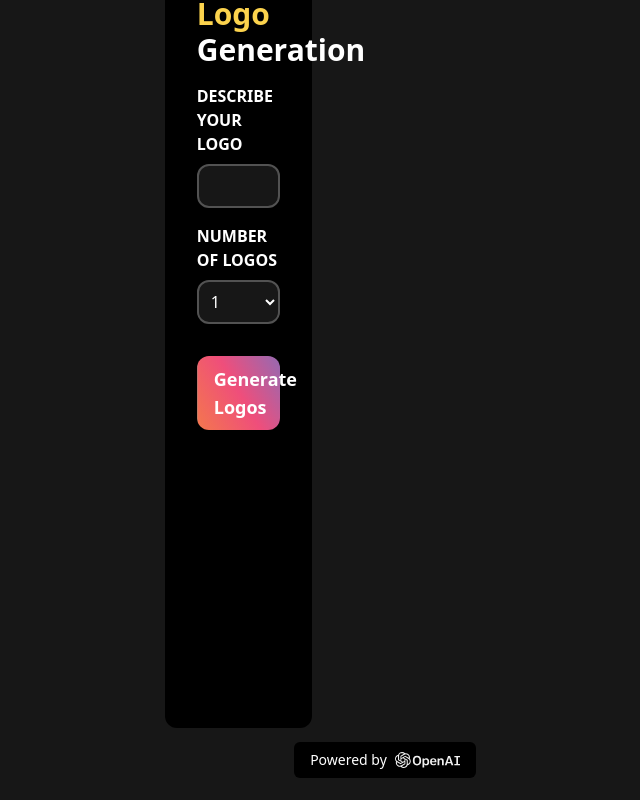
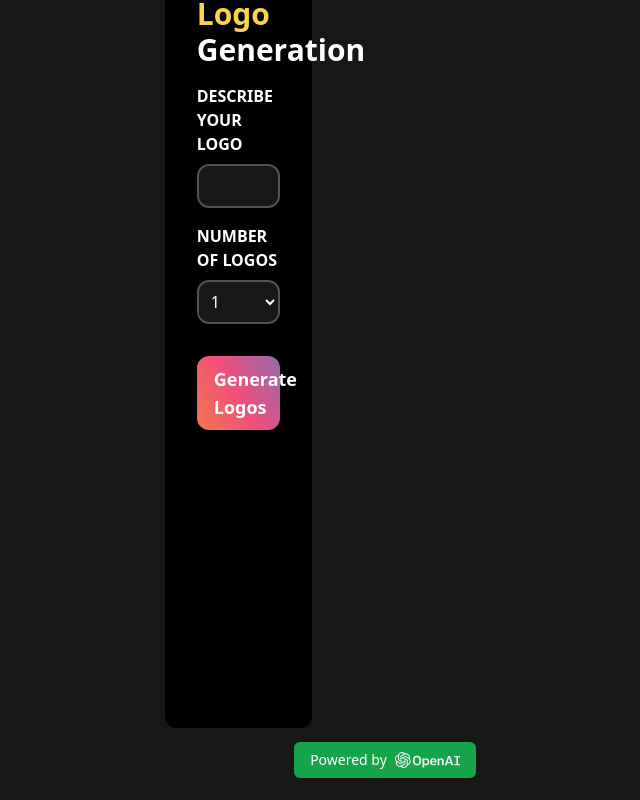
Before and after one commit to shatfield4/3d-render-demo, a Next.js app: page / in a window 1280 px wide. Shown: the part 702-1502 px from the top of the page, without its empty margins (255-895 px from the left). Built offline with nearby package versions, Linux system fonts and the light colour scheme; no server answers.

Commit message:
changed powered by openai button

```diff
--- a/pages/components/Footer.tsx
+++ b/pages/components/Footer.tsx
@@ -1,8 +1,8 @@
 const Footer = () => {
     return (
-        <footer className="flex items-center justify-center  border-neutral-800 w-full h-16">
+        <footer className="flex items-center justify-center border-neutral-800 w-full h-16">
         <a
-          className="flex items-center justify-center bg-black text-white px-4 py-2 rounded-md text-sm font-medium"
+          className="flex items-center justify-center bg-green-600 hover:bg-green-500 text-white px-4 py-2 rounded-md text-sm font-medium"
           href="https://openai.com"
           target="_blank"
           rel="noopener noreferrer"
```
